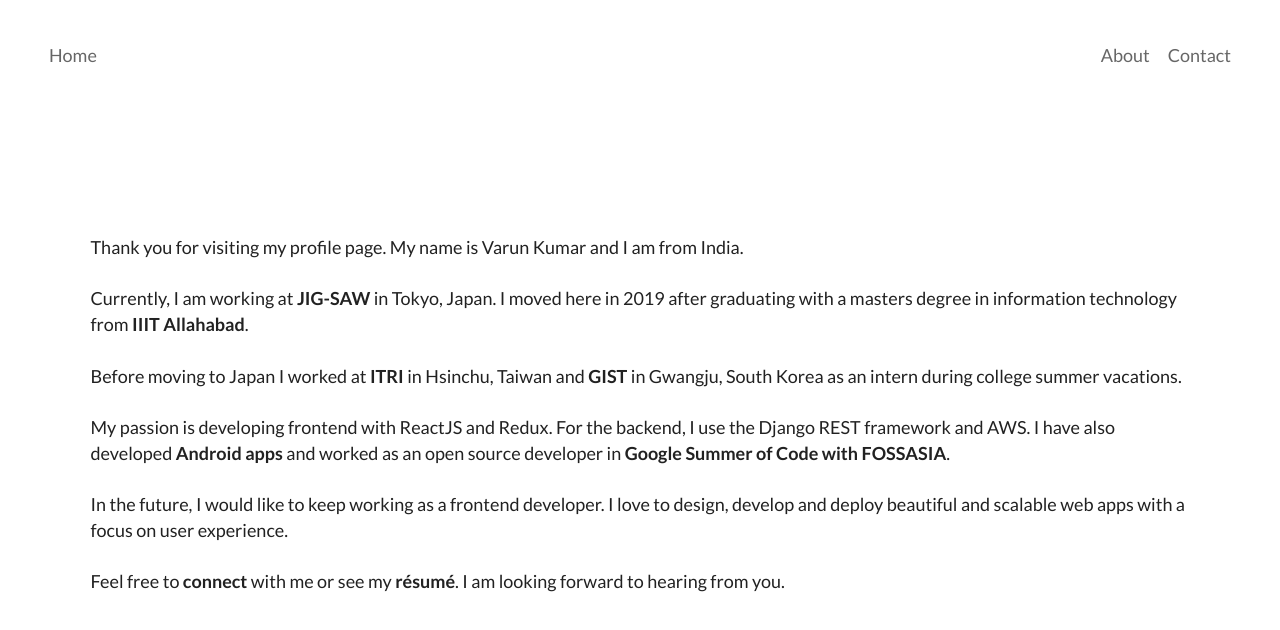
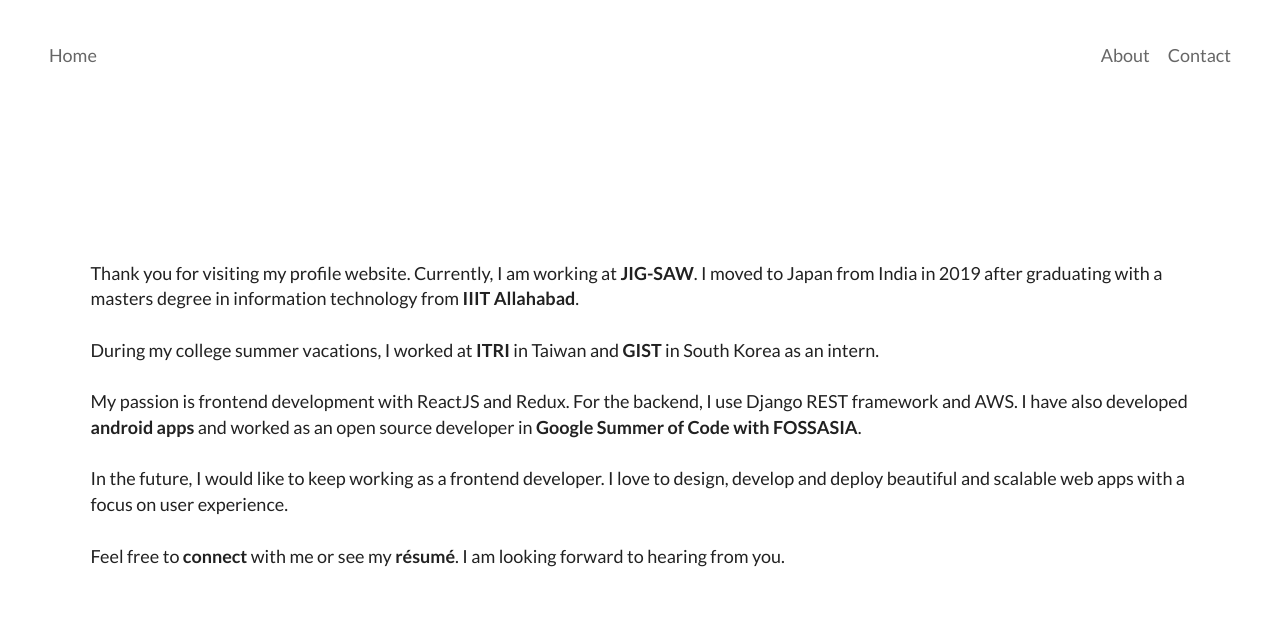
Before and after one commit to scandindian/scandindian.github.io, a React (Create React App) app: page /about in a window 1280 px wide. Shown: the top 630 px of the page. Built offline with nearby package versions, Linux system fonts and the light colour scheme.

Commit message:
updating text

```diff
--- a/src/components/views/About.js
+++ b/src/components/views/About.js
@@ -10,17 +10,14 @@
                     <div className="column">
                         <div className="ui vertical segment">
                             <p className="about-info">
-                                Thank you for visiting my profile page. My name is Varun Kumar and I am from India.
+                                Thank you for visiting my profile website. Currently, I am working at <a href="https://www.jig-saw.com/en/" target="_blank" rel="noopener noreferrer">JIG-SAW</a>.
+                                I moved to Japan from India in 2019 after graduating with a masters degree in information technology from <a href="https://iiita.ac.in/" target="_blank" rel="noopener noreferrer">IIIT Allahabad</a>.
                                 <br /><br />
-                    Currently, I am working at <a href="https://www.jig-saw.com/en/" target="_blank" rel="noopener noreferrer">JIG-SAW</a> in Tokyo, Japan.
-                    I moved here in 2019 after graduating with a masters degree in information technology from <a href="https://iiita.ac.in/" target="_blank" rel="noopener noreferrer">IIIT Allahabad</a>.
+                                During my college summer vacations, I worked
+                                at <a href="https://www.itri.org.tw/english/" target="_blank" rel="noopener noreferrer">ITRI</a> in Taiwan and <a href="https://www.gist.ac.kr/en/main.html" target="_blank" rel="noopener noreferrer">GIST</a> in South Korea as an intern.
                                 <br /><br />
-                    Before moving to Japan I worked
-                    at <a href="https://www.itri.org.tw/english/" target="_blank" rel="noopener noreferrer">ITRI</a> in Hsinchu, Taiwan
-                    and <a href="https://www.gist.ac.kr/en/main.html" target="_blank" rel="noopener noreferrer">GIST</a> in Gwangju, South Korea as an intern during college summer vacations.
-                    <br /><br />
-                    My passion is developing frontend with ReactJS and Redux. For the backend, I use the Django REST framework and AWS.
-                    I have also developed <a href="https://play.google.com/store/apps/developer?id=heysadboy&hl=en" target="_blank" rel="noopener noreferrer">Android apps</a> and worked as an open source developer in <a href="https://summerofcode.withgoogle.com/archive/2017/projects/5117290592862208/" target="_blank" rel="noopener noreferrer">Google Summer of Code with FOSSASIA</a>.
+                                My passion is frontend development with ReactJS and Redux. For the backend, I use Django REST framework and AWS.
+                                I have also developed <a href="https://play.google.com/store/apps/developer?id=heysadboy&hl=en" target="_blank" rel="noopener noreferrer">android apps</a> and worked as an open source developer in <a href="https://summerofcode.withgoogle.com/archive/2017/projects/5117290592862208/" target="_blank" rel="noopener noreferrer">Google Summer of Code with FOSSASIA</a>.
                                 <br /><br />
                                 In the future, I would like to keep working as a frontend developer. I love to design, develop and deploy beautiful and scalable web apps with a focus on user experience.
                                 <br /><br />
--- a/src/components/views/Home.js
+++ b/src/components/views/Home.js
@@ -12,9 +12,9 @@
                             <h1 className="home-heading">Varun Kumar</h1>
                             <p className="home-description">
                                 I am a full stack software developer with a focus on frontend, currently based in Tokyo.
-                            <br />
-                        I specialize in developing web apps using ReactJS and Redux, along with other technologies.
-                    </p>
+                                <br />
+                                I specialize in developing web apps using ReactJS and Redux.
+                            </p>
                             <a id="resume-button" href="/Resume.pdf" target="_blank" rel="noopener noreferrer" className="large ui grey basic button">Résumé</a>
                         </div>
                     </div>
```
Lines whose indentation alone changed are shown as unchanged.
